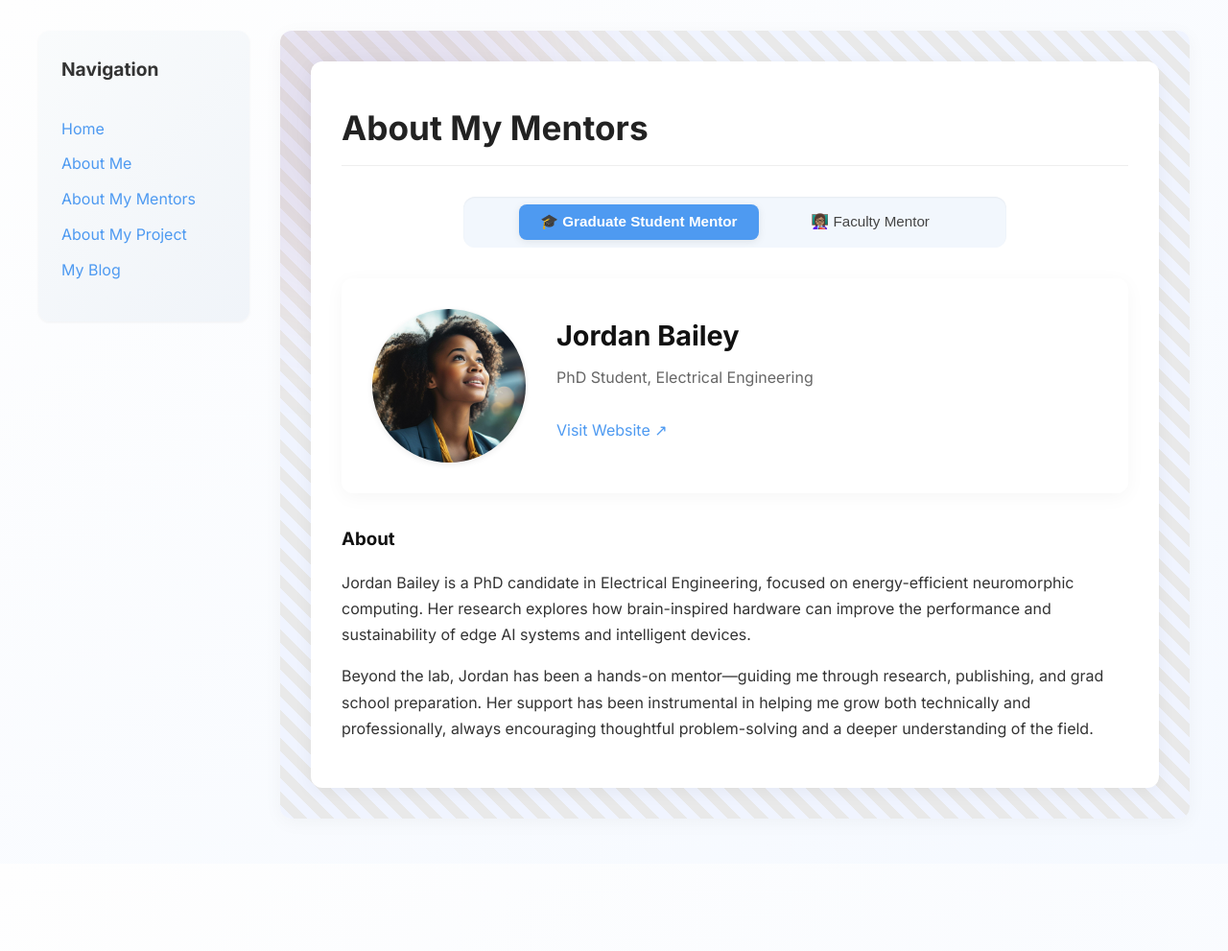
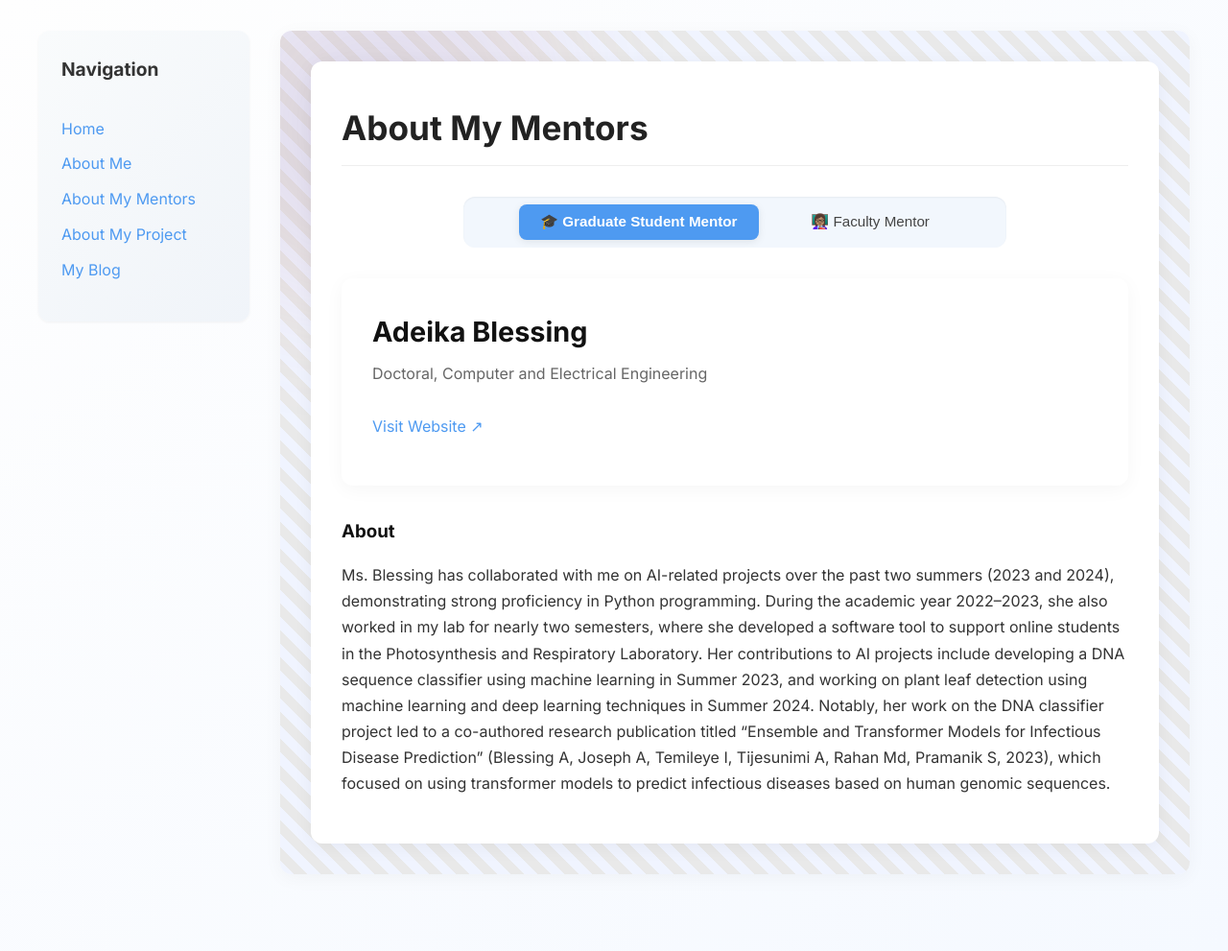
Before and after one commit to 4Carah/4Carah.github.io, a Jekyll site: the page built from pages/about-my-mentor.md, in a window 1280 px wide. Shown: the whole page at 96% size. Built offline with Jekyll 4.4.1, drawn with Linux system fonts in a browser that asks for light colours; before the commit the page ends 900 px from its top, so only the background shows below that.

Commit message:
Update about-my-mentor.md

```diff
--- a/pages/about-my-mentor.md
+++ b/pages/about-my-mentor.md
@@ -4,23 +4,18 @@ title: About My Mentors
 permalink: /about-my-mentor.html
 
 graduate_mentor:
-  name: Jordan Bailey
-  title: PhD Student, Electrical Engineering
-  image: /assets/images/graduate-student-mentor.jpg
-  website: https://gradmentor.example.com
+  name: Adeika Blessing
+  title: Doctoral, Computer and Electrical Engineering
+  image:
+  website: https://www.linkedin.com/in/blessing-isoyiza-adeika/
   bio: |
-    Jordan Bailey is a PhD candidate in Electrical Engineering, focused on energy-efficient neuromorphic computing. Her research explores how brain-inspired hardware can improve the performance and sustainability of edge AI systems and intelligent devices.
-
-    Beyond the lab, Jordan has been a hands-on mentor—guiding me through research, publishing, and grad school preparation. Her support has been instrumental in helping me grow both technically and professionally, always encouraging thoughtful problem-solving and a deeper understanding of the field.
+    Ms. Blessing has collaborated with me on AI-related projects over the past two summers (2023 and 2024), demonstrating strong proficiency in Python programming. During the academic year 2022–2023, she also worked in my lab for nearly two semesters, where she developed a software tool to support online students in the Photosynthesis and Respiratory Laboratory. Her contributions to AI projects include developing a DNA sequence classifier using machine learning in Summer 2023, and working on plant leaf detection using machine learning and deep learning techniques in Summer 2024. Notably, her work on the DNA classifier project led to a co-authored research publication titled "Ensemble and Transformer Models for Infectious Disease Prediction" (Blessing A, Joseph A, Temileye I, Tijesunimi A, Rahan Md, Pramanik S, 2023), which focused on using transformer models to predict infectious diseases based on human genomic sequences.
 
 faculty_mentor:
-  name: Dr. Elijah Freeman
-  title: Professor Emeritus, Tuskegee University
+  name: Dr. Saroj K Pramanik
+  title: Professor Pramanik , Morgan State University
   image: /assets/images/faculty-mentor.jpg
-  website: https://facultymentor.example.com
+  website: https://www.morgan.edu/biology/faculty-and-staff/saroj-pramanik
   bio: |
-    Dr. Elijah Freeman is a pioneering figure in the field of neural engineering and robotics. With over four decades of experience in academia and research, his work has focused on developing accessible brain-computer interface systems and exploring how robotics can enhance human capability.
-
-    A passionate advocate for diversity in STEM, Dr. Freeman has mentored dozens of underrepresented students and continues to inspire the next generation of researchers and technologists through his leadership and legacy.
-
+    Dr. Saroj K Pramanik holds both an M.S. and a Ph.D. in Biochemistry from the Indian Agricultural Research Institute in New Delhi, India. Their research interests span a diverse range of fields, including bioremediation, somatic embryogenesis of plants, protein synthesis, and cancer drug development. Dr. Saroj K Pramanik current research efforts focus on the translational control of gene expression during cellular differentiation, bioremediation of toxic chemicals through plant-microbial interactions, development of biomarkers for cancer detection and therapeutic intervention, and the study of somatic embryogenesis in plants.
 ---
```
